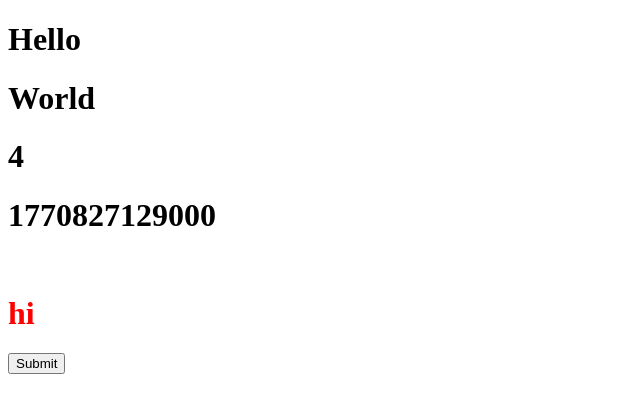
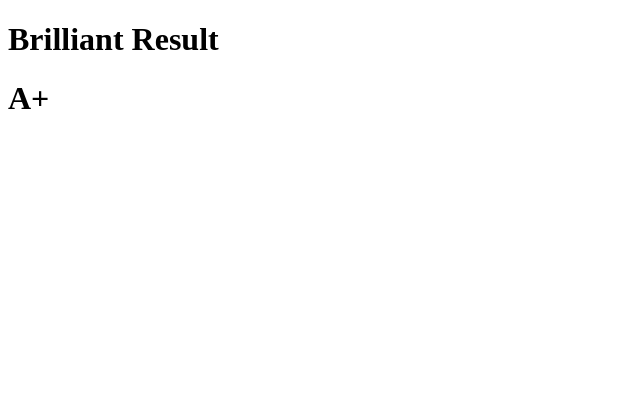
Before and after one commit to ShowkatSakib/React-Learning, a React (Vite) app: page / in a window 1280 px wide. Shown: the top 412 px of the page, without its empty margins (0-640 px from the left). Built offline with nearby package versions, Linux system fonts and the light colour scheme.

Commit message:
Inline if-else and Invoked function

```diff
--- a/src/App.jsx
+++ b/src/App.jsx
@@ -2,19 +2,31 @@ import React from 'react';
 
 
 const App = () => {
+
+  const marks=90;
   return (
     <div>
-          <h1> Hello </h1>
-          <h1> World </h1>
-          <h1> {2+2} </h1>
-          <h1> {new Date().getTime()} </h1>
-          <br/>
-          <p/>
-          <h1 className=""> </h1>
-          <h1 style={
-            {color:'red'}
-          }> hi </h1>
-          <button onClick={()=> alert("Hello")}> Submit </button>
+      {
+        marks > 80?
+        <h1> Brilliant Result </h1>
+        :
+        <h1> Average Result </h1>
+      }
+
+
+
+      {
+       (
+        ()=>{
+              if(marks>=80 && marks <100){
+                return <h1> A+ </h1>}
+              else if(marks>=70 && marks <80){
+                return <h1> A </h1>}
+              else{
+                return <h1> F </h1>}
+        }
+       ) ()
+      }
     </div>
   );
 };
```
